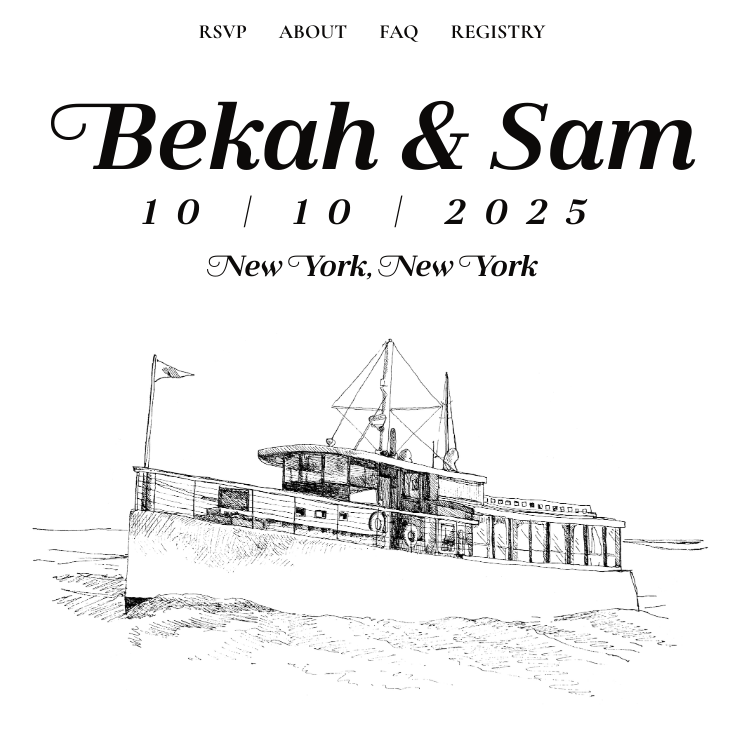
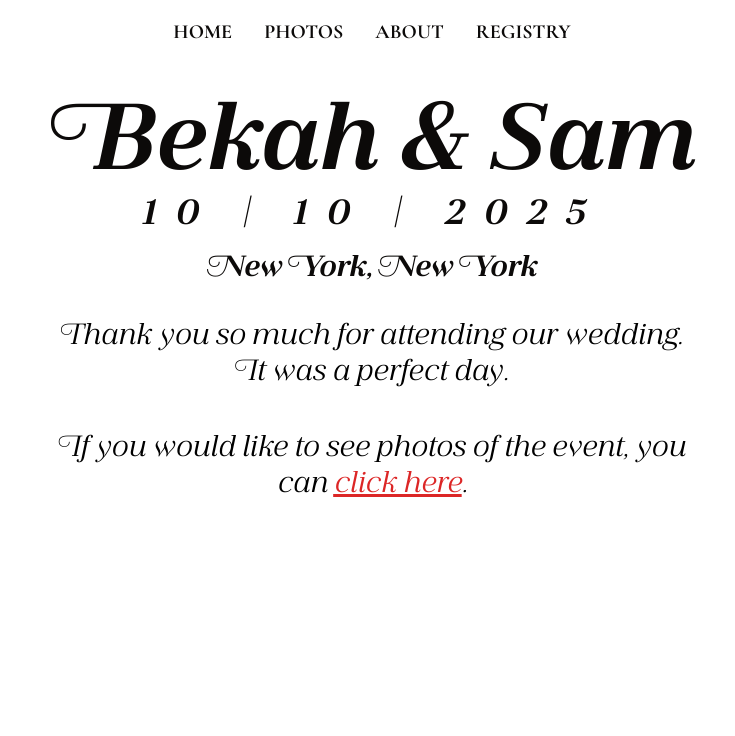
Before and after one commit to sambencivengo/otisbencivengo, a Next.js app: page / in a window 1280 px wide. Shown: the top 736 px of the page, without its empty margins (268-1003 px from the left). Built offline with nearby package versions, Linux system fonts and the light colour scheme.

Commit message:
photos added

```diff
--- a/app/(main)/layout.tsx
+++ b/app/(main)/layout.tsx
@@ -11,15 +11,36 @@ export default function MainLayout({
       {/* Desktop navbar space - only reserved on desktop */}
       <nav className="h-16 hidden md:block">
         <div className="font-cormorant font-bold flex flex-row text-xl h-full gap-8 text-center items-center justify-center">
+
+          <Link href="/" className="hover:text-wedding-red">
+            HOME
+          </Link>
+
+
+
+
+          <Link href="https://annamarialopez.pixieset.com/bekahandsam/" className="hover:text-wedding-red">
+            PHOTOS
+          </Link>
+
+
+
+          <Link href="/about" className="hover:text-wedding-red">
+            ABOUT
+          </Link>
+
+          {
+          /*
           <Link href="/rsvp" className="hover:text-wedding-red">
             RSVP
           </Link>
-          <Link href="/about" className="hover:text-wedding-red">
-            ABOUT
-          </Link>
+           *
+           *
           <Link href="/faq" className="hover:text-wedding-red">
             FAQ
           </Link>
+           *
+           */}
           <Link href="/registry" className="hover:text-wedding-red">
             REGISTRY
           </Link>
@@ -31,15 +52,38 @@ export default function MainLayout({
       <nav className="font-cormorant text-lg border-t-2 px-5 w-full h-16 md:hidden fixed bottom-0 left-0 right-0 z-50 bg-white">
         <div className="max-w-[750px] mx-auto h-full px-4">
           <div className="font-bold flex flex-row h-full gap-6 text-center items-center justify-center px-10">
+
+            <Link href="/" className="hover:text-wedding-red">
+              HOME
+            </Link>
+
+
+
+
+
+            <Link href="https://annamarialopez.pixieset.com/bekahandsam/" className="hover:text-wedding-red">
+              PHOTOS
+            </Link>
+
+
+
+            <Link href="/about" className="hover:text-wedding-red">
+              ABOUT
+            </Link>
+
+            {/*
+
+
             <Link href="/rsvp" className="hover:text-wedding-red">
               RSVP
-            </Link>
-            <Link href="/about" className="hover:text-wedding-red">
-              ABOUT
             </Link>
             <Link href="/faq" className="hover:text-wedding-red">
               FAQ
             </Link>
+
+            */
+
+            }
             <Link href="/registry" className="hover:text-wedding-red">
               REGISTRY
             </Link>
--- a/app/(main)/page.tsx
+++ b/app/(main)/page.tsx
@@ -1,12 +1,22 @@
-import Image from "next/image";
 import WeddingTitle from "../components/weddingTitle";
+import Link from "next/link";
 
 export default function Home() {
   return (
     <main className="flex flex-col">
       <WeddingTitle />
-      <div className="mx-auto pt-12">
+      <div className="text-black mx-auto pt-8 text-2xl md:text-3xl flex flex-col max-w-2xl px-4 text-center prose prose-lg">
+        <p>Thank you so much for attending our wedding. It was a perfect day.</p>
+
+        <p className="mt-4 md:mt-10">If you would like to see photos of the event, you can {" "}
+          <Link className="text-wedding-red hover:text-wedding-red underline" href="https://annamarialopez.pixieset.com/bekahandsam/">click here</Link>
+          .</p>
+        {
+          /*
         <Image src="/boat.png" quality={25} width={800} height={600} alt="Drawing of a boat at sea" />
+           */
+        }
+
       </div>
     </main>
   );
--- /dev/null
+++ b/app/(main)/photos/page.tsx
@@ -0,0 +1,62 @@
+"use client";
+
+import React from "react";
+import { Spinner } from "~/app/components/spinner";
+import WeddingTitle from "~/app/components/weddingTitle";
+
+// Declare Tally global type
+declare global {
+  interface Window {
+    Tally?: {
+      loadEmbeds: () => void;
+    };
+  }
+}
+
+export default function Page() {
+  const [isLoading, setIsLoading] = React.useState(true);
+  React.useEffect(() => {
+    // Load Tally embed script
+    const script = document.createElement("script");
+    script.src = "https://tally.so/widgets/embed.js";
+    script.onload = () => {
+      if (typeof window.Tally !== "undefined") {
+        window.Tally.loadEmbeds();
+      }
+    };
+    script.onerror = () => {
+      // Fallback: manually load embeds if script fails
+      const iframes = document.querySelectorAll("iframe[data-tally-src]:not([src])");
+      iframes.forEach((iframe) => {
+        const src = iframe.getAttribute("data-tally-src");
+        if (src) {
+          iframe.setAttribute("src", src);
+        }
+      });
+    };
+
+    document.body.appendChild(script);
+
+    return () => {
+      // Cleanup script when component unmounts
+      const existingScript = document.querySelector('script[src="https://tally.so/widgets/embed.js"]');
+      if (existingScript) {
+        existingScript.remove();
+      }
+    };
+  }, []);
+
+  return (
+    <div className="w-full h-full max-w-4xl mx-auto mb-16 md:mb-2">
+      {/* Mobile wedding title - only visible on mobile */}
+      <WeddingTitle />
+      {/* Loading spinner */}
+      {isLoading && (
+        <div className="p-10 flex justify-center items-center  z-10">
+          <Spinner />
+        </div>
+      )}
+      <iframe onLoad={() => setIsLoading(false)} data-tally-src="https://tally.so/embed/nGV6xp?alignLeft=1&hideTitle=1&transparentBackground=1&dynamicHeight=1" loading="lazy" width="100%" height={600} frameBorder="0" marginHeight={0} marginWidth={0} title="RSVP to Bekah & Sam's Wedding in New York" className="w-full px-4" />
+    </div>
+  );
+}
```
